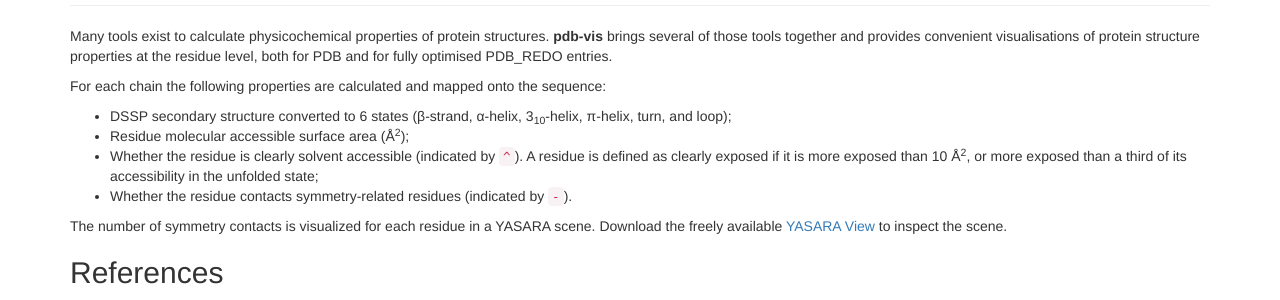
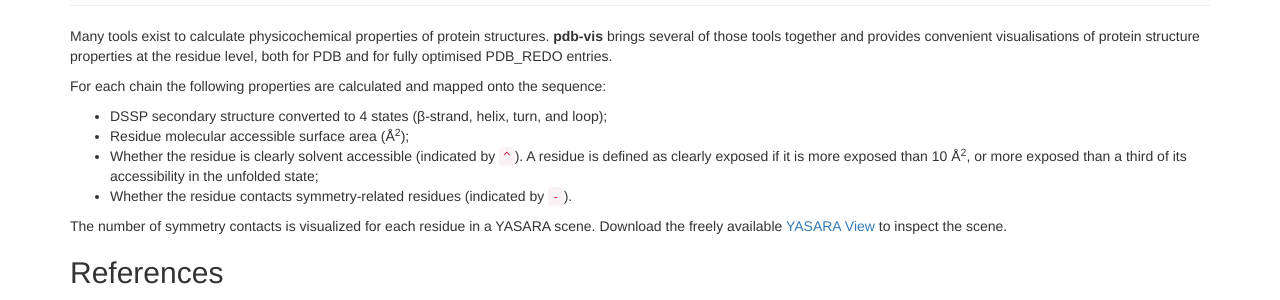
Before and after one commit to cmbi/pdb-vis, a Flask app: page / in a window 1280 px wide. Shown: the part 174-474 px from the top of the page. Run offline with Flask 2, Linux system fonts and the light colour scheme; parts of the project's set-up code (start-up, migrations or seed data) failed here and were passed over; some libraries are stand-ins or nearby versions.

Commit message:
Secondary structure in 4-state (h,s,t, )

```diff
--- a/pdb_vis/frontend/templates/dashboard/index.html
+++ b/pdb_vis/frontend/templates/dashboard/index.html
@@ -37,8 +37,8 @@ For each chain the following properties are calculated and mapped onto the
 sequence:
 <ul>
   <li>
-    DSSP secondary structure converted to 6 states (&beta;-strand,
-    &alpha;-helix, 3<sub>10</sub>-helix, &pi;-helix, turn, and loop);
+    DSSP secondary structure converted to 4 states (&beta;-strand,
+    helix, turn, and loop);
   </li>
   <li>
     Residue molecular accessible surface area (&#8491;<sup>2</sup>);
```
